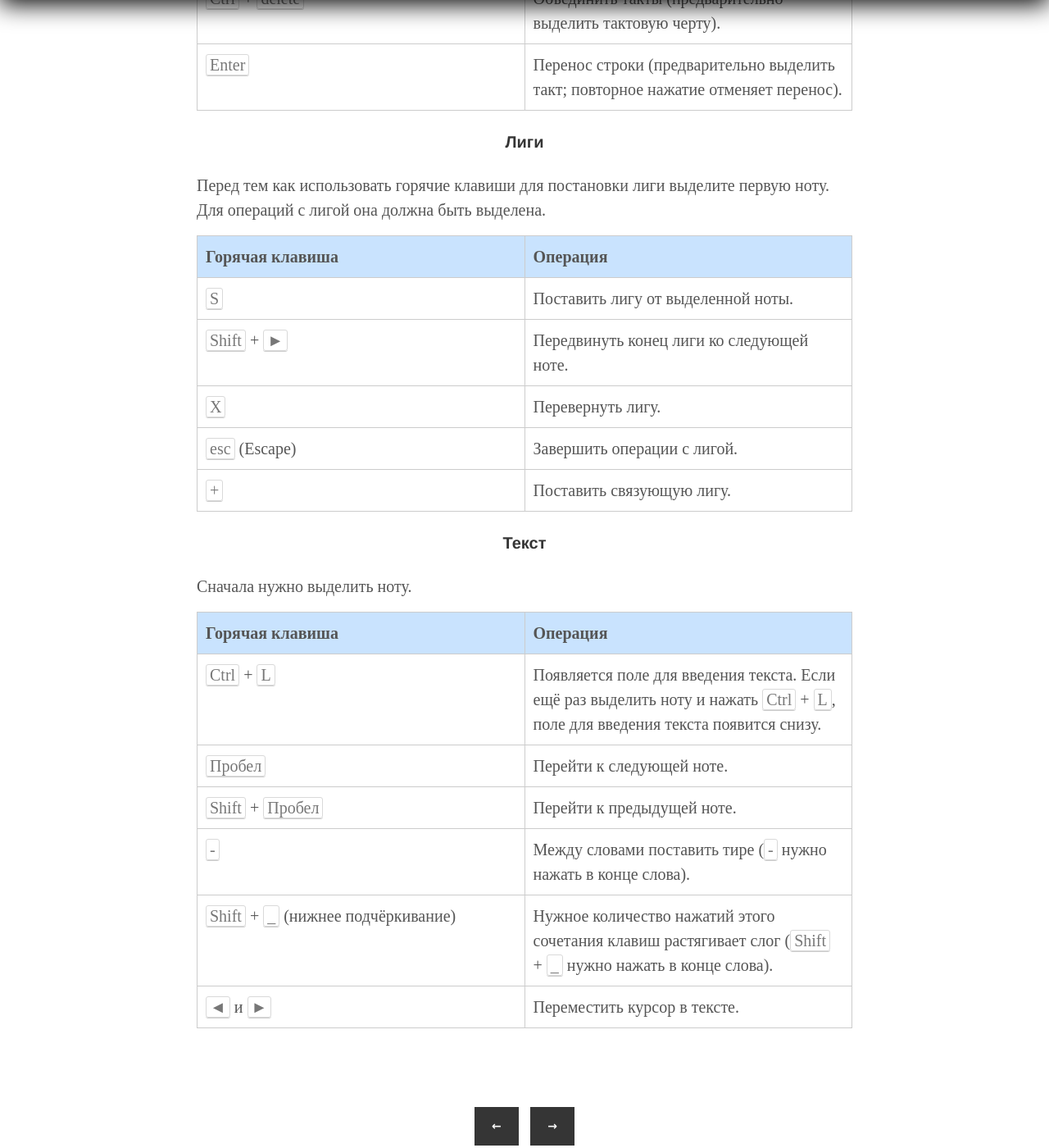
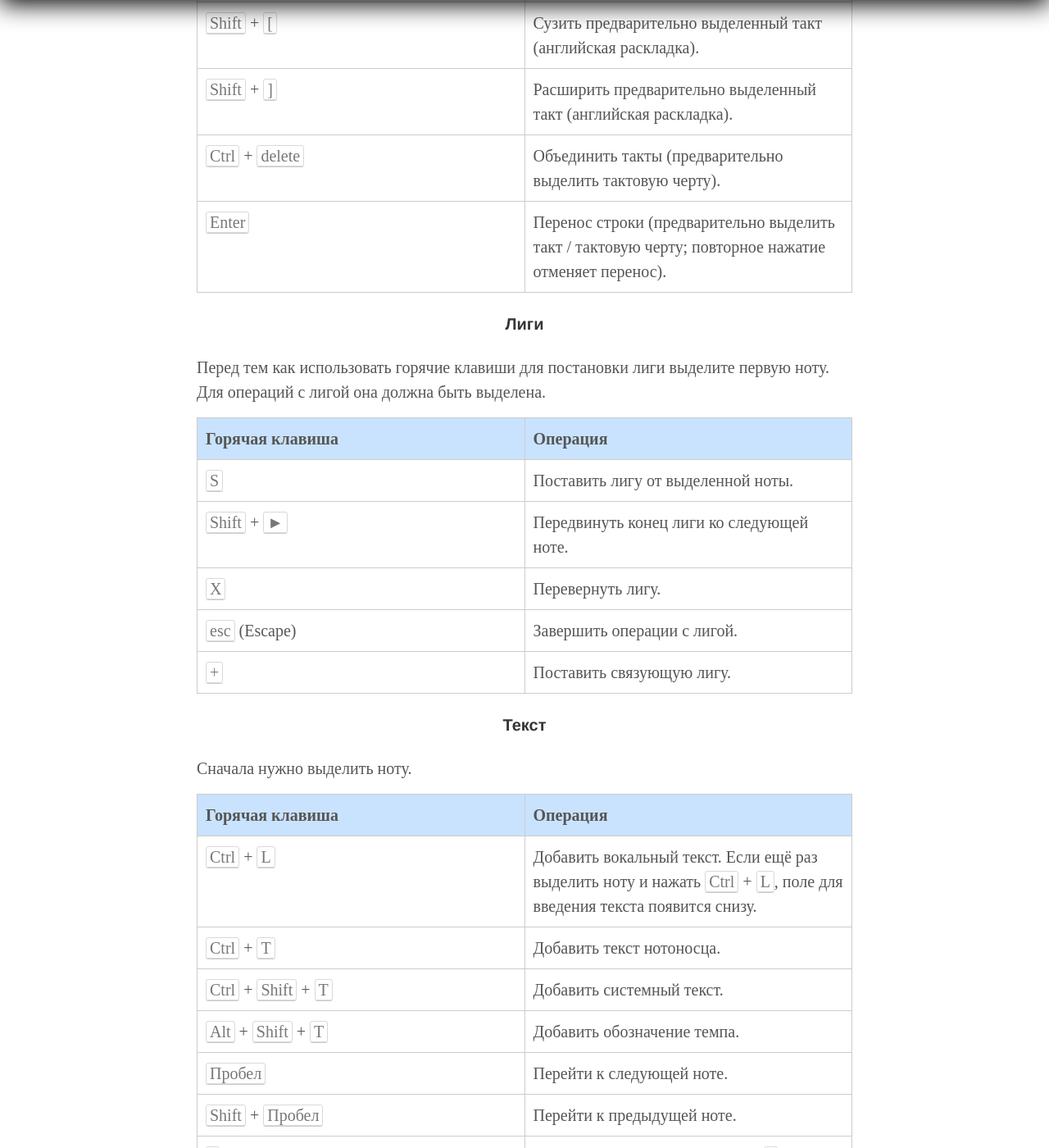
Before and after one commit to postolny/postolny.github.io, a Jekyll site: the page built from _posts/2021-12-24-musescore.md, in a window 1280 px wide and 1400 px high, scrolled down 28072 px. Shown: the whole window at 82% size. Built offline with Jekyll 4.4.1, drawn with Linux system fonts in a browser that asks for light colours; some of the changed text lies outside the part shown.

Commit message:
Add files via upload

```diff
--- a/_posts/2021-12-24-musescore.md
+++ b/_posts/2021-12-24-musescore.md
@@ -345,7 +347,7 @@ MuseScore – бесплатный нотный редактор, в котор
 |<kbd>Shift</kbd> + <kbd>[</kbd>|Сузить предварительно выделенный такт (английская раскладка).|
 |<kbd>Shift</kbd> + <kbd>]</kbd>|Расширить предварительно выделенный такт (английская раскладка).|
 |<kbd>Ctrl</kbd> + <kbd>delete</kbd>|Объединить такты (предварительно выделить тактовую черту).|
-|<kbd>Enter</kbd>|Перенос строки (предварительно выделить такт; повторное нажатие отменяет перенос).|
+|<kbd>Enter</kbd>|Перенос строки (предварительно выделить такт / тактовую черту; повторное нажатие отменяет перенос).|
 
 #### Лиги
 {: .center}
@@ -367,9 +369,12 @@ MuseScore – бесплатный нотный редактор, в котор
 
 | Горячая клавиша | Операция |
 |----------|---------|
-|<kbd>Ctrl</kbd> + <kbd>L</kbd>|Появляется поле для введения текста. Если ещё раз выделить ноту и нажать <kbd>Ctrl</kbd> + <kbd>L</kbd>, поле для введения текста появится снизу.|
+|<kbd>Ctrl</kbd> + <kbd>L</kbd>|Добавить вокальный текст. Если ещё раз выделить ноту и нажать <kbd>Ctrl</kbd> + <kbd>L</kbd>, поле для введения текста появится снизу.|
+|<kbd>Ctrl</kbd> + <kbd>T</kbd>|Добавить текст нотоносца.|
+|<kbd>Ctrl</kbd> + <kbd>Shift</kbd> + <kbd>T</kbd>|Добавить системный текст.|
+|<kbd>Alt</kbd> + <kbd>Shift</kbd> + <kbd>T</kbd>|Добавить обозначение темпа.|
 |<kbd>Пробел</kbd>|Перейти к следующей ноте.|
 |<kbd>Shift</kbd> + <kbd>Пробел</kbd>|Перейти к предыдущей ноте.|
 |<kbd>-</kbd>|Между словами поставить тире (<kbd>-</kbd> нужно нажать в конце слова).|
-|<kbd>Shift</kbd> + <kbd>_</kbd> (нижнее подчёркивание)|Нужное количество нажатий этого сочетания клавиш растягивает слог (<kbd>Shift</kbd> + <kbd>_</kbd> нужно нажать в конце слова).|
+|<kbd>Shift</kbd> + <kbd>&#95;</kbd> (нижнее подчёркивание)|Нужное количество нажатий этого сочетания клавиш растягивает слог (<kbd>Shift</kbd> + <kbd>&#95;</kbd> нужно нажать в конце слова).|
 |<kbd>◄</kbd> и <kbd>►</kbd>|Переместить курсор в тексте.|
```
Also changed, not shown: other parts of _posts/2021-12-24-musescore.md (+2 -0 lines).
